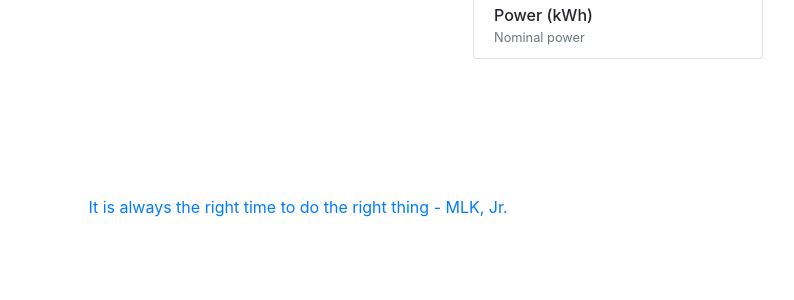
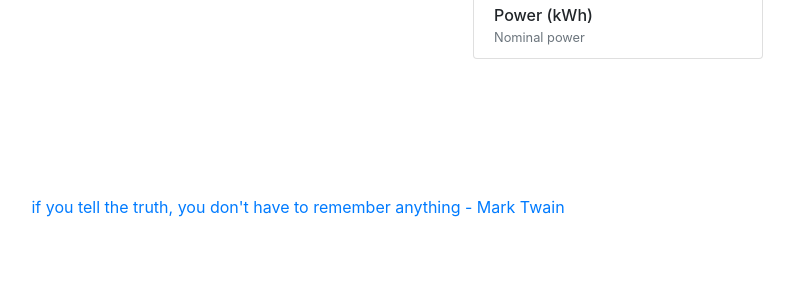
Before and after one commit to syriaccjoseph/solar_calculator, a Django app: page /calculator/ in a window 1280 px wide. Shown: the part 400-700 px from the top of the page, without its empty margins (342-1136 px from the left). Run offline with Django 3.2, Linux system fonts and the light colour scheme; some libraries are stand-ins or nearby versions.

Commit message:
footer message update

```diff
--- a/calculator/templates/calculator/base.html
+++ b/calculator/templates/calculator/base.html
@@ -36,7 +36,7 @@
     {% block content %}
     {% endblock %}
     <footer class="my-5 pt-5 text-primary text-center text-small">
-        <p class="mb-1">It is always the right time to do the right thing - MLK, Jr.</p>
+        <p class="mb-1">if you tell the truth, you don't have to remember anything - Mark Twain</p>
     </footer>
     </div>
 
```
